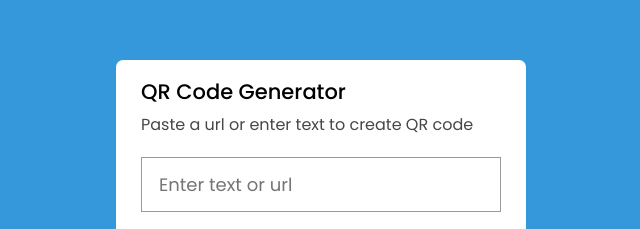
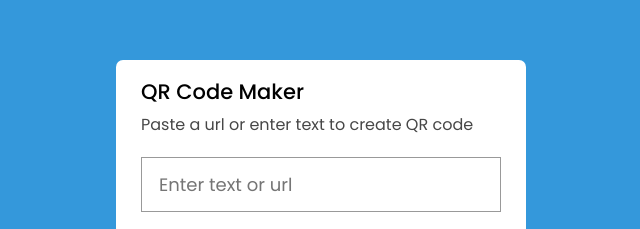
Before and after one commit to usmonovdev/qr-code-generator, a plain HTML site: page index.html in a window 1280 px wide. Shown: the part 210-439 px from the top of the page, 319-959 px from the left. Drawn offline with Linux system fonts and the light colour scheme.

Commit message:
Title changed
Hello

Co-Authored-By: NobodySeeThat <121385673+NobodySeeThat@users.noreply.github.com>

```diff
--- a/index.html
+++ b/index.html
@@ -4,14 +4,14 @@
     <meta charset="UTF-8">
     <meta http-equiv="X-UA-Compatible" content="IE=edge">
     <meta name="viewport" content="width=device-width, initial-scale=1.0">
-    <title>QR Code Generator</title>
+    <title>QR Code</title>
     <link rel="stylesheet" href="./style/style.css">
     <link href="https://fonts.googleapis.com/css2?family=Poppins:ital,wght@0,100;0,200;0,300;0,400;0,500;0,600;0,700;1,100;1,200;1,300;1,400;1,500;1,600;1,700&display=swap" rel="stylesheet">
 </head>
 <body>
     <div class="wrapper">
         <header>
-            <h1>QR Code Generator</h1>
+            <h1>QR Code Maker</h1>
             <p>Paste a url or enter text to create QR code</p>
         </header>
         <div class="form">
```
